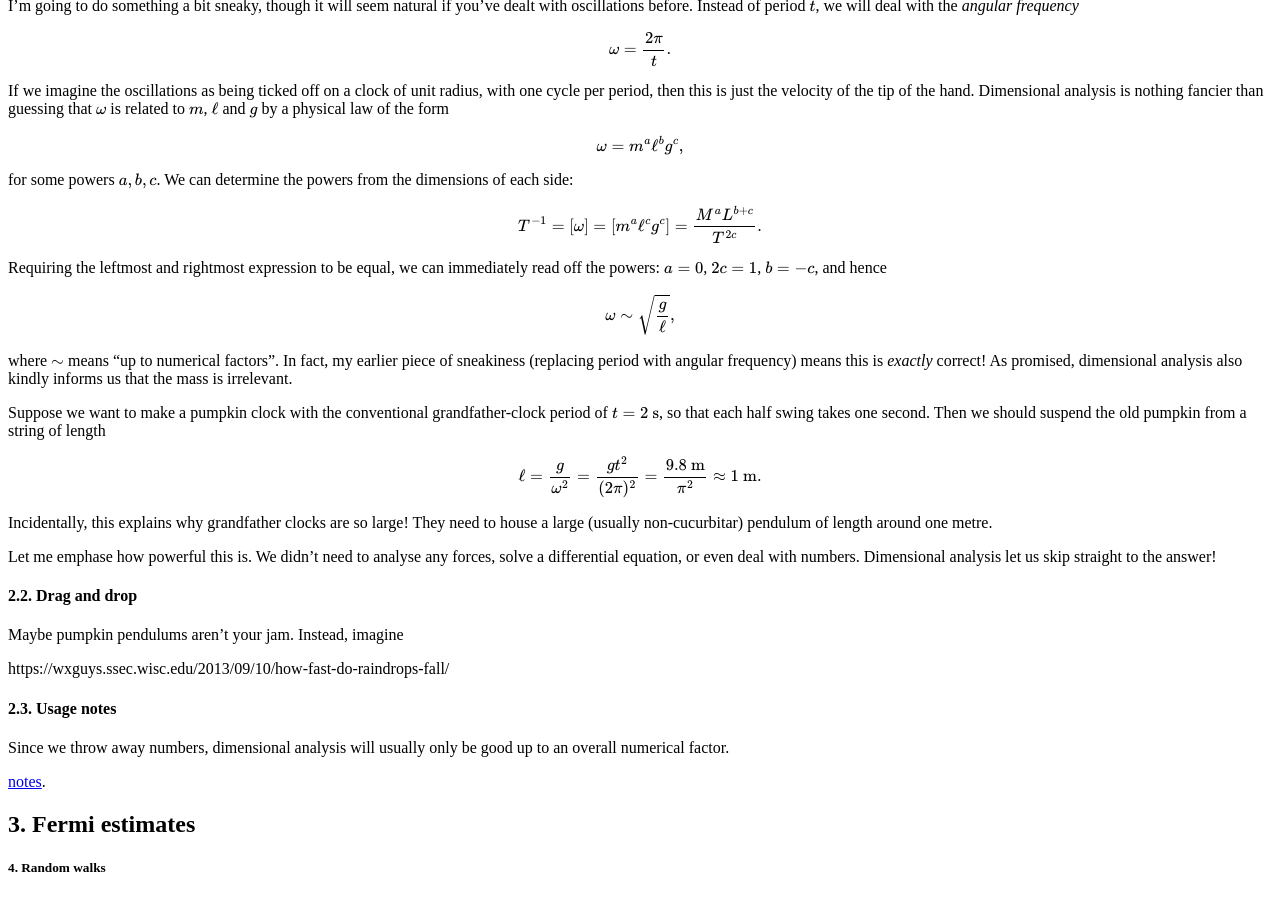
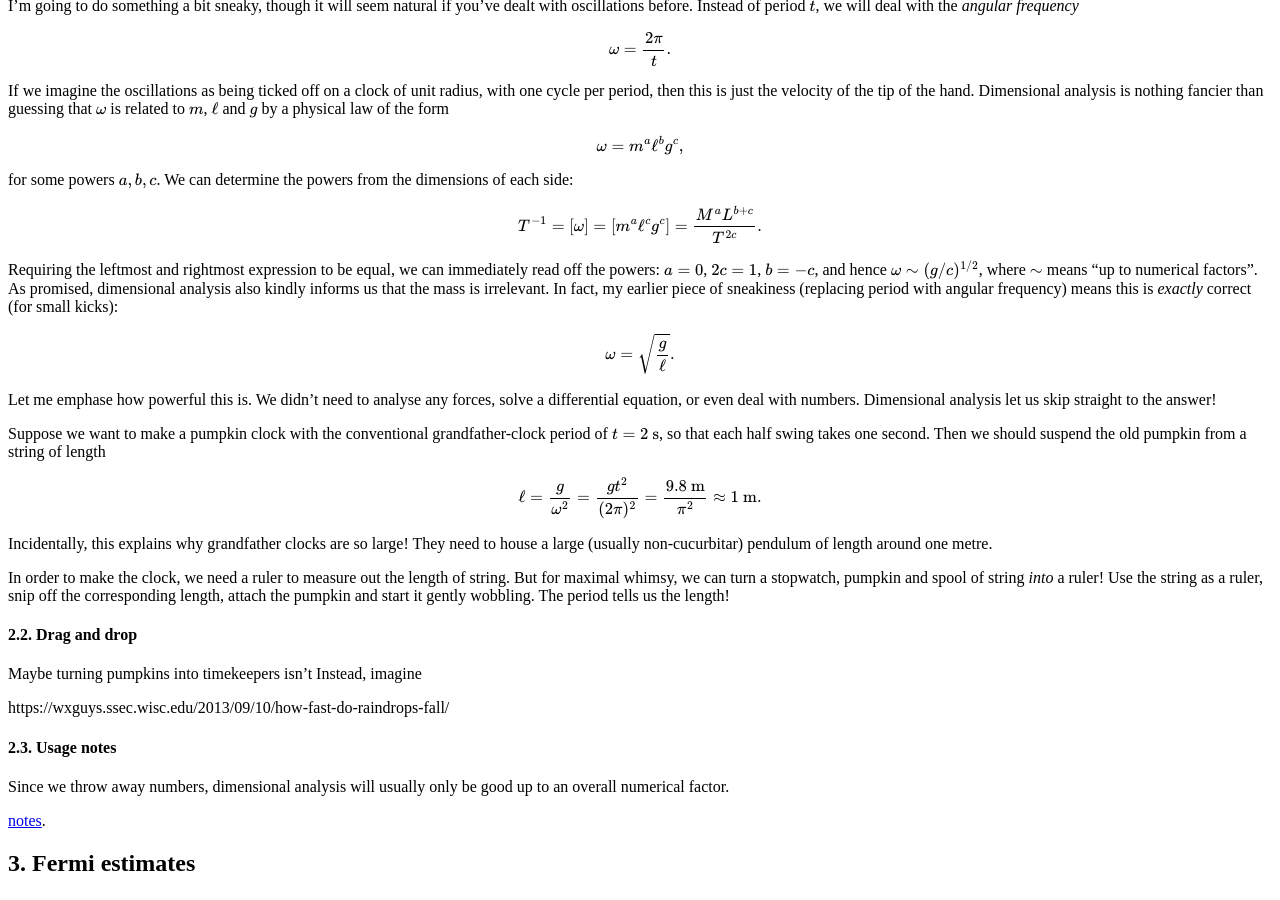
Before and after one commit to hapax/hapax.github.io, a Jekyll site: the page built from assets/simple-physics.md, in a window 1280 px wide and 900 px high, scrolled down 1795 px. Built offline with Jekyll 4.4.1, drawn with Linux system fonts in a browser that asks for light colours; our own code applies the rules of GitHub Pages for plain Markdown files; formulas are drawn with MathJax 3; a script that is not in the unit is left out.

Commit message:
Update simple-physics.md

```diff
--- a/assets/simple-physics.md
+++ b/assets/simple-physics.md
@@ -166,17 +166,20 @@ T^{-1} = [\omega] = [m^a \ell^c g^c] = \frac{M^aL^{b+c}}{T^{2c}}.
 $$
 
 Requiring the leftmost and rightmost expression to be equal, we can immediately read off the powers:
-$a = 0$, $2c = 1$, $b = -c$, and hence
+$a = 0$, $2c = 1$, $b = -c$, and hence $\omega \sim (g/c)^{1/2}$, where $\sim$ means "up to numerical factors".
+As promised, dimensional analysis also kindly informs us that the mass
+is irrelevant.
+In fact, my earlier piece of sneakiness (replacing period with angular
+frequency) means this is *exactly* correct (for small kicks):
 
 $$
-\omega \sim \sqrt{\frac{g}{\ell}},
+\omega = \sqrt{\frac{g}{\ell}}.
 $$
 
-where $\sim$ means "up to numerical factors".
-In fact, my earlier piece of sneakiness (replacing period with angular
-frequency) means this is *exactly* correct!
-As promised, dimensional analysis also kindly informs us that the mass
-is irrelevant.
+Let me emphase how powerful this is.
+We didn't need to analyse any forces, solve a differential
+equation, or even deal with numbers.
+Dimensional analysis let us skip straight to the answer!
 
 Suppose we want to make a pumpkin clock with the conventional
 grandfather-clock period of $t = 2 \text{
@@ -194,14 +197,17 @@ Incidentally, this explains why grandfather clocks are so large!
 They need to house a large (usually non-cucurbitar) pendulum of
 length around one metre.
 
-Let me emphase how powerful this is.
-We didn't need to analyse any forces, solve a differential
-equation, or even deal with numbers.
-Dimensional analysis let us skip straight to the answer!
+In order to make the clock, we need a ruler to measure out the length
+of string.
+But for maximal whimsy, we can turn a stopwatch, pumpkin and spool of
+string *into* a ruler!
+Use the string as a ruler, snip off the corresponding length, attach
+the pumpkin and start it gently wobbling.
+The period tells us the length!
 
 #### 2.2. Drag and drop<a id="sec-2-3" name="sec-2-3"></a>
 
-Maybe pumpkin pendulums aren't your jam.
+Maybe turning pumpkins into timekeepers isn't
 Instead, imagine
 
 https://wxguys.ssec.wisc.edu/2013/09/10/how-fast-do-raindrops-fall/
```
